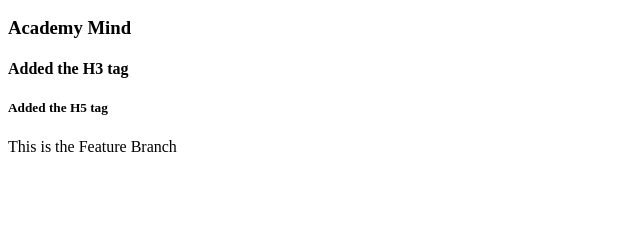
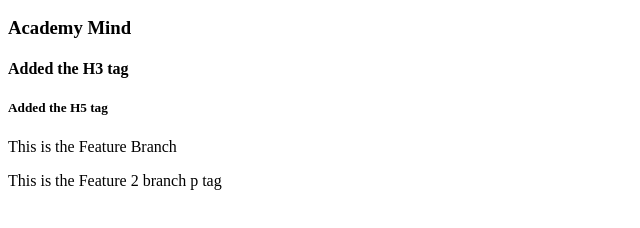
Before and after one commit to pabhila/github-actions-complete-guide, a plain HTML site: page index.html in a window 1280 px wide. Shown: the part 110-338 px from the top of the page, without its empty margins (0-640 px from the left). Drawn offline with Linux system fonts and the light colour scheme.

Commit message:
add p tag in the feature-2 branch

```diff
--- a/index.html
+++ b/index.html
@@ -10,5 +10,6 @@
     <h4>Added the H3 tag</h4>
     <h5>Added the H5 tag</h5>
     <p>This is the Feature Branch</p>
+    <p>This is the Feature 2 branch p tag</p>
 </body>
 </html>
```
